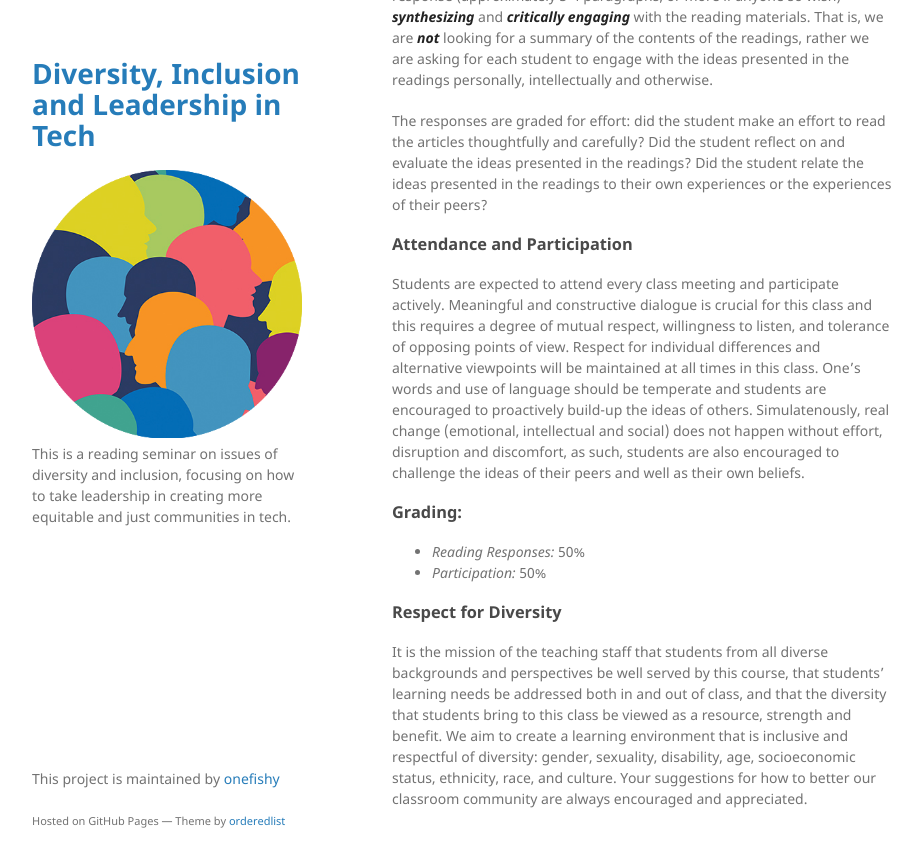
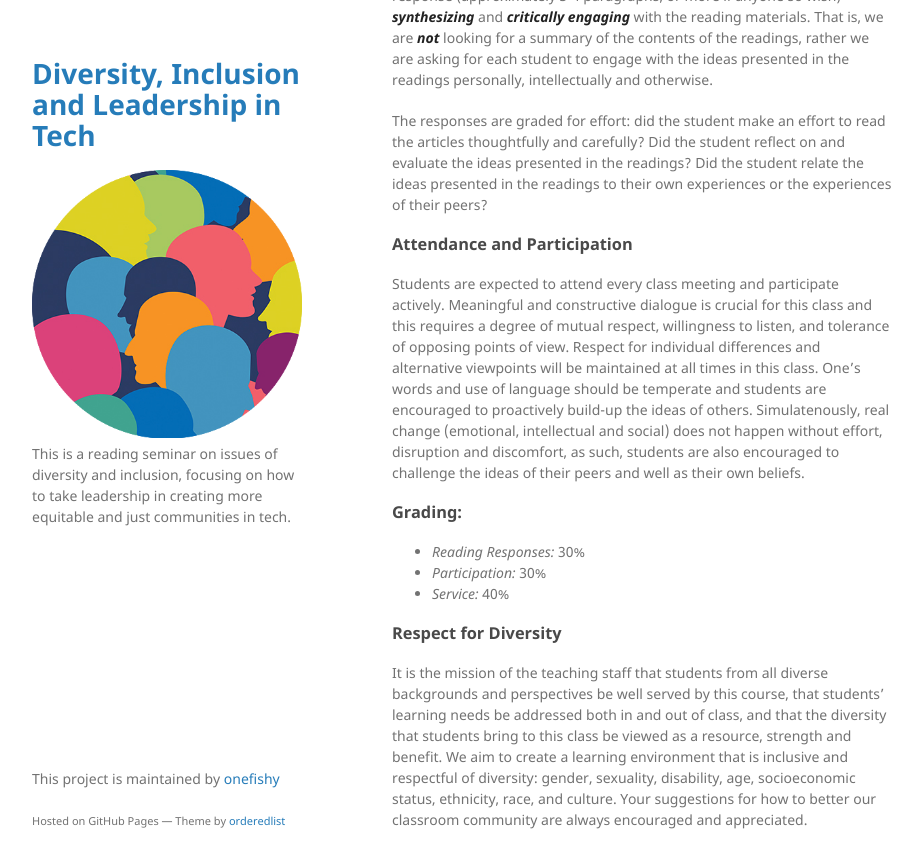
Before and after one commit to onefishy/DIL_in_tech, a Jekyll site: the page built from syllabus.md, in a window 1280 px wide and 900 px high, scrolled down 858 px. Shown: the top 868 px of the window, without its empty margins (178-1100 px from the left). Built offline with Jekyll 4.4.1, drawn with Linux system fonts in a browser that asks for light colours; our own code applies the rules of GitHub Pages for plain Markdown files.

Commit message:
Update syllabus.md

```diff
--- a/syllabus.md
+++ b/syllabus.md
@@ -26,8 +26,9 @@ The responses are graded for effort: did the student make an effort to read the
 Students are expected to attend every class meeting and participate actively. Meaningful and constructive dialogue is crucial for this class and this requires a degree of mutual respect, willingness to listen, and tolerance of opposing points of view. Respect for individual differences and alternative viewpoints will be maintained at all times in this class. One’s words and use of language should be temperate and students are encouraged to proactively build-up the ideas of others. Simulatenously, real change (emotional, intellectual and social) does not happen without effort, disruption and discomfort, as such, students are also encouraged to challenge the ideas of their peers and well as their own beliefs.
 
 ### Grading:
-- *Reading Responses:* 50%
-- *Participation:* 50%
+- *Reading Responses:* 30%
+- *Participation:* 30%
+- *Service:* 40%
 
 ### Respect for Diversity
 It is the mission of the teaching staff that students from all diverse backgrounds and perspectives be well served by this course, that students’ learning needs be addressed both in and out of class, and that the diversity that students bring to this class be viewed as a resource, strength and benefit. We aim to create a learning environment that is inclusive and respectful of diversity: gender, sexuality, disability, age, socioeconomic status, ethnicity, race, and culture. Your suggestions for how to better our classroom community are always encouraged and appreciated.
```
